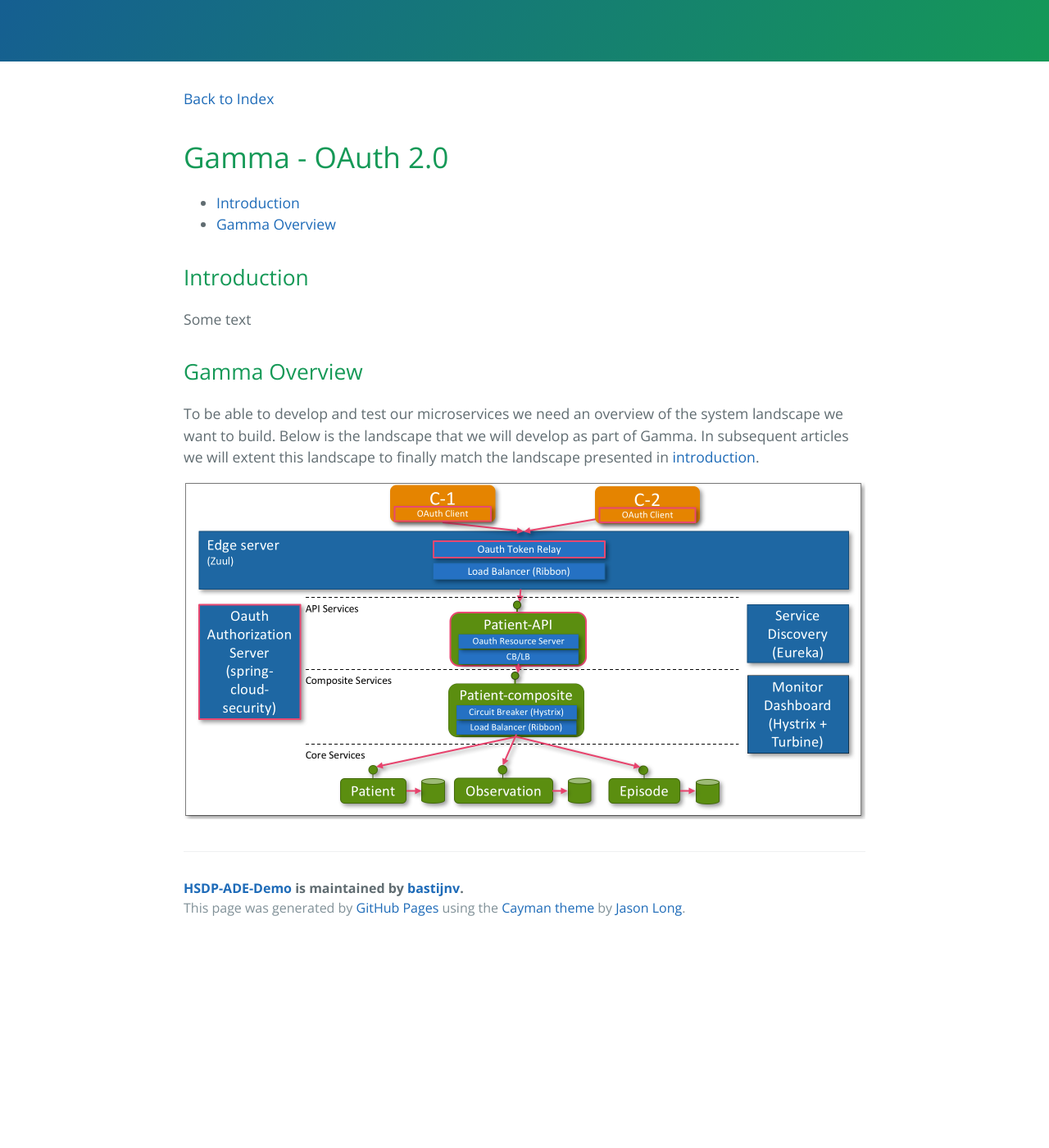
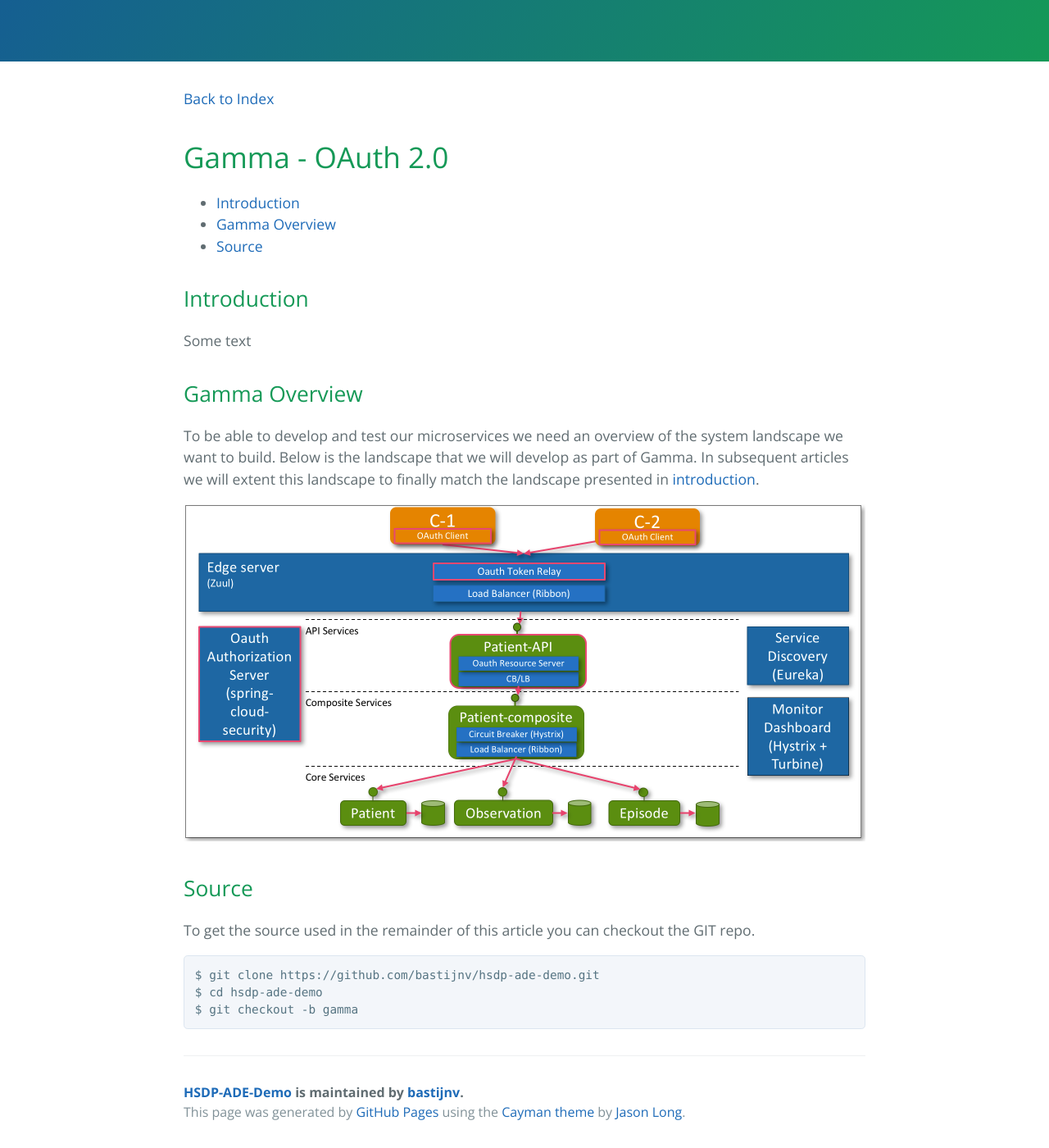
Before and after one commit to bastijnv/hsdp-ade-demo, a Jekyll site: the page built from articles/gamma.md, in a window 1280 px wide and 1400 px high, scrolled down 308 px. Shown: the whole window at 82% size. Built offline with Jekyll 4.4.1, drawn with Linux system fonts in a browser that asks for light colours; before the commit the page ends 1459 px from its top, so only the background shows below that.

Commit message:
- Updated beta article with source code checkout. - Updated gamma article with source code checkout.

````diff
--- a/articles/gamma.md
+++ b/articles/gamma.md
@@ -13,3 +13,12 @@ To be able to develop and test our microservices we need an overview of the syst
 In subsequent articles we will extent this landscape to finally match the landscape presented in [introduction](introduction.html).
 
 ![](../images/gamma-overview.png)
+
+## Source
+To get the source used in the remainder of this article you can checkout the GIT repo.
+
+```bash
+$ git clone https://github.com/bastijnv/hsdp-ade-demo.git
+$ cd hsdp-ade-demo
+$ git checkout -b gamma
+```
````
Also changed, not shown: articles/beta.md (+9 -0 lines).
